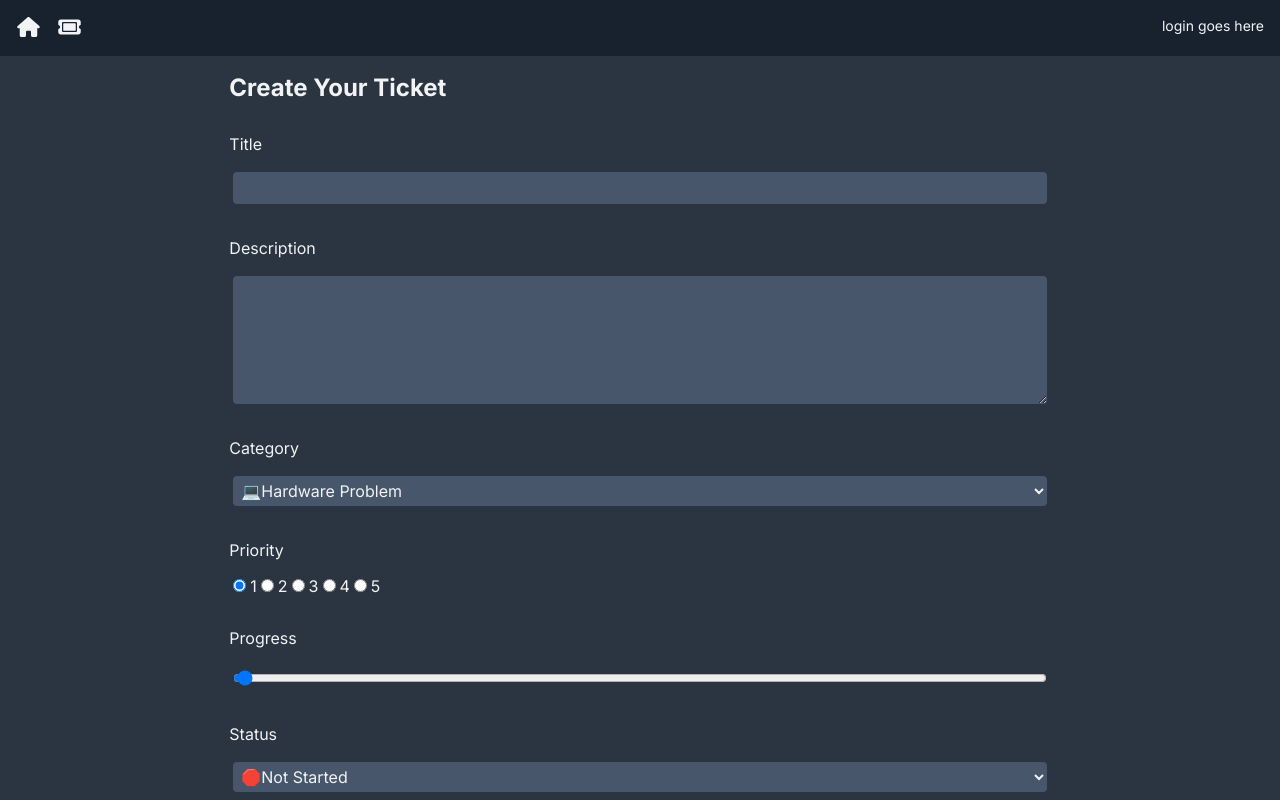
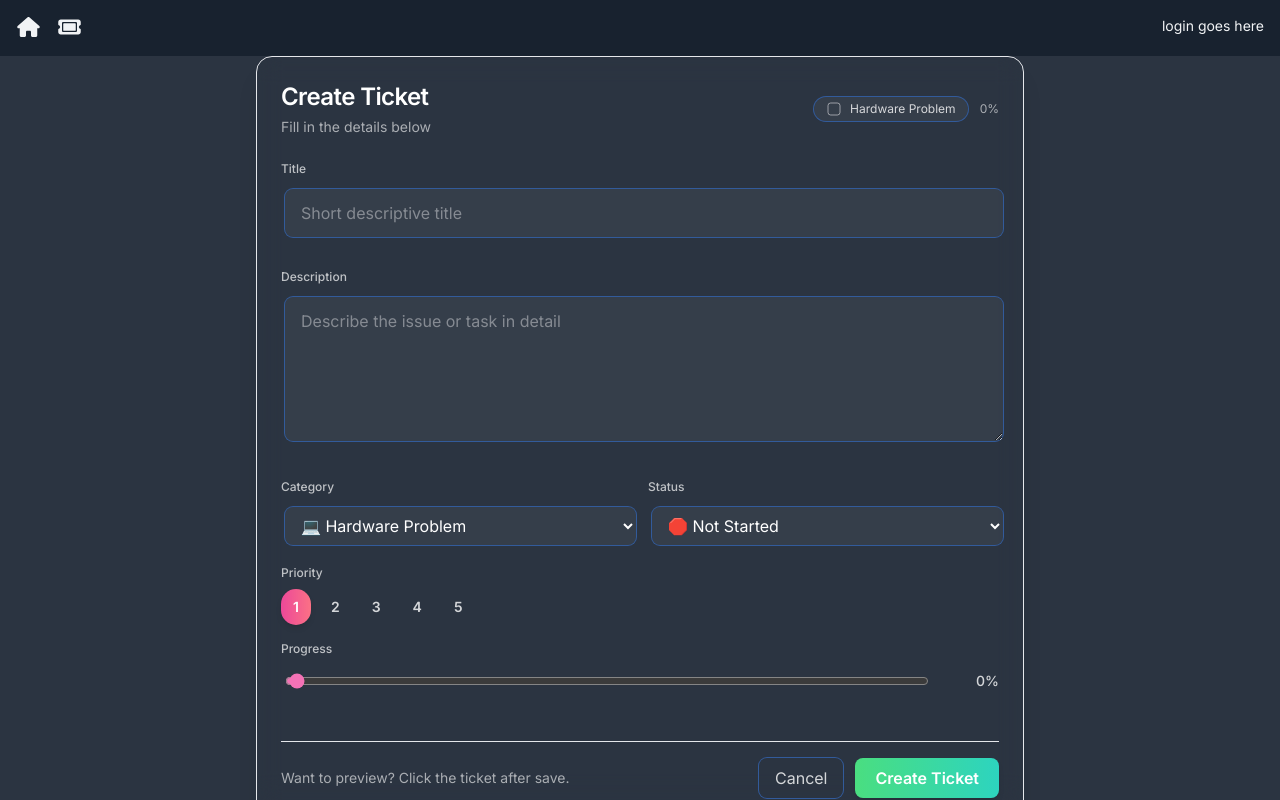
Before and after one commit to whyDoILoveThis/task-ticket-creator, a Next.js app: page /TicketPage/new in a window 1280 px wide. Built offline with nearby package versions, Linux system fonts and the light colour scheme.

Commit message:
Update TicketForm.jsx

```diff
--- a/app/(components)/TicketForm.jsx
+++ b/app/(components)/TicketForm.jsx
@@ -1,62 +1,16 @@
 "use client";
 
+import React, { useState } from "react";
 import { useRouter } from "next/navigation";
-import React, { useState } from "react";
 import SpinnyLoader from "./SpinnyLoader";
+
 const TicketForm = ({ ticket }) => {
+  const router = useRouter();
   const [isLoading, setIsLoading] = useState(false);
 
-  const EDITMODE = ticket._id === "new" ? false : true;
+  const EDITMODE = ticket && ticket._id !== "new";
 
-  const router = useRouter();
-
-  const handleChange = (e) => {
-    const value = e.target.value;
-    const name = e.target.name;
-
-    setFormData((preState) => ({
-      ...preState,
-      [name]: value,
-    }));
-  };
-
-  const handleSubmit = async (e) => {
-    console.log("📃form submit being handled");
-    setIsLoading(true);
-    e.preventDefault();
-
-    if (EDITMODE) {
-      const res = await fetch(`/api/Tickets/${ticket._id}`, {
-        method: "PUT",
-        body: JSON.stringify({ formData }),
-        "content-type": "application/json",
-      });
-      console.log("✔👍response PUT ok");
-
-      if (!res.ok) {
-        throw new Error("❌failed to update Ticket!!!!");
-      }
-
-      router.push("/");
-      router.refresh();
-    } else {
-      setIsLoading(true);
-      const res = await fetch("/api/Tickets", {
-        method: "POST",
-        body: JSON.stringify({ formData }),
-        "content-type": "application/json",
-      });
-      console.log("✔👍response POST ok");
-
-      if (!res.ok) {
-        throw new Error("❌failed to create Ticket!!!!");
-      }
-
-      router.push("/");
-      router.refresh();
-    }
-  };
-
+  // starting data (filled with ticket when editing)
   const startingTicketData = {
     title: "",
     description: "",
@@ -67,138 +21,209 @@ const TicketForm = ({ ticket }) => {
   };
 
   if (EDITMODE) {
-    startingTicketData["title"] = ticket.title;
-    startingTicketData["description"] = ticket.description;
-    startingTicketData["priority"] = ticket.priority;
-    startingTicketData["progress"] = ticket.progress;
-    startingTicketData["status"] = ticket.status;
-    startingTicketData["category"] = ticket.category;
+    startingTicketData.title = ticket.title || "";
+    startingTicketData.description = ticket.description || "";
+    startingTicketData.priority = ticket.priority ?? 1;
+    startingTicketData.progress = ticket.progress ?? 0;
+    startingTicketData.status = ticket.status || "not started";
+    startingTicketData.category = ticket.category || "Hardware Problem";
   }
+
   const [formData, setFormData] = useState(startingTicketData);
 
-  return isLoading ? (
-    <div className="flex justify-center items-center size-full">
-      <SpinnyLoader />
+  const handleChange = (e) => {
+    const { name, value, type } = e.target;
+    const parsedValue = type === "number" ? Number(value) : value;
+    setFormData((prev) => ({ ...prev, [name]: parsedValue }));
+  };
+
+  const setPriority = (n) => {
+    setFormData((prev) => ({ ...prev, priority: n }));
+  };
+
+  const handleSubmit = async (e) => {
+    e.preventDefault();
+    setIsLoading(true);
+
+    try {
+      const url = EDITMODE ? `/api/Tickets/${ticket._id}` : "/api/Tickets";
+      const method = EDITMODE ? "PUT" : "POST";
+
+      const res = await fetch(url, {
+        method,
+        headers: { "Content-Type": "application/json" },
+        body: JSON.stringify({ formData }),
+      });
+
+      if (!res.ok) {
+        const errText = await res.text().catch(() => "");
+        throw new Error(`Request failed: ${res.status} ${errText}`);
+      }
+
+      // success -> navigate home and refresh
+      router.push("/");
+      router.refresh();
+    } catch (err) {
+      console.error("Ticket save error:", err);
+      // show a basic alert — replace with your own toast
+      alert("Failed to save ticket. Check console for details.");
+    } finally {
+      setIsLoading(false);
+    }
+  };
+
+  return (
+    <div className="w-full flex justify-center px-4">
+      <form
+        onSubmit={handleSubmit}
+        className="w-full max-w-3xl bg-gradient-to-br from-white/4 to-white/2 backdrop-blur-md border border-white/8 rounded-2xl p-6 shadow-xl"
+      >
+        {/* Header */}
+        <div className="flex items-center justify-between mb-6">
+          <div>
+            <h2 className="text-2xl font-semibold text-white tracking-tight">
+              {EDITMODE ? "Update Ticket" : "Create Ticket"}
+            </h2>
+            <p className="text-sm text-white/60 mt-1">
+              {EDITMODE ? `Editing: ${ticket.title}` : "Fill in the details below"}
+            </p>
           </div>
-  ) : (
-    <div className="flex justify-center mb-32">
-      <form
-        className="flex flex-col gap-3 w-2/3 "
-        method="post"
-        onSubmit={handleSubmit}
-      >
-        <h3>
-          {EDITMODE ? (
-            <span className="text-orange-300">
-              <span className="text-green-400">
-                UPDATE:
-                <br />
+
+          <div className="flex items-center gap-3">
+            <span className="inline-flex items-center gap-2 px-3 py-1 rounded-full bg-white/5 text-xs text-white/80 ring-1 ring-white/6">
+              <svg className="w-4 h-4 opacity-80" viewBox="0 0 24 24" fill="none">
+                <path d="M3 7a4 4 0 014-4h10a4 4 0 014 4v10a4 4 0 01-4 4H7a4 4 0 01-4-4V7z" stroke="currentColor" strokeWidth="1.2" />
+              </svg>
+              {formData.category}
             </span>
-              {ticket.title}
-            </span>
-          ) : (
-            "Create Your Ticket"
-          )}
-        </h3>
-        <label>Title</label>
+            <div className="text-xs text-white/60">{formData.progress}%</div>
+          </div>
+        </div>
+
+        {/* Title */}
+        <label className="block text-xs font-medium text-white/70 mb-2">Title</label>
         <input
-          id="title"
           name="title"
-          type="text"
+          value={formData.title}
           onChange={handleChange}
-          required={true}
-          value={formData.title}
-        />
-        <label>Description</label>
-        <textarea
-          id="description"
-          name="description"
-          onChange={handleChange}
-          required={true}
-          value={formData.description}
-          rows={5}
+          required
+          className="w-full mb-4 px-4 py-3 rounded-lg bg-white/5 ring-1 ring-white/6 text-white placeholder-white/40 focus:outline-none focus:ring-2 focus:ring-white/10"
+          placeholder="Short descriptive title"
         />
 
-        <label>Category</label>
+        {/* Description */}
+        <label className="block text-xs font-medium text-white/70 mb-2">Description</label>
+        <textarea
+          name="description"
+          value={formData.description}
+          onChange={handleChange}
+          rows={5}
+          required
+          className="w-full mb-4 px-4 py-3 rounded-lg bg-white/5 ring-1 ring-white/6 text-white placeholder-white/40 focus:outline-none focus:ring-2 focus:ring-white/10"
+          placeholder="Describe the issue or task in detail"
+        />
+
+        <div className="grid grid-cols-1 md:grid-cols-2 gap-4 mb-4">
+          {/* Category */}
+          <div>
+            <label className="block text-xs font-medium text-white/70 mb-2">Category</label>
             <select
               name="category"
               value={formData.category}
               onChange={handleChange}
+              className="w-full px-3 py-2 rounded-lg bg-white/5 ring-1 ring-white/6 text-white focus:outline-none"
             >
-          <option value="Hardware Problem">💻Hardware Problem</option>
-          <option value="Software Problem">👨‍💻Software Problem</option>
-          <option value="Project">⛏️Project</option>
+              <option>💻 Hardware Problem</option>
+              <option>🧑‍💻 Software Problem</option>
+              <option>⛏️ Project</option>
             </select>
-        <label>Priority</label>
+          </div>
+
+          {/* Status */}
           <div>
+            <label className="block text-xs font-medium text-white/70 mb-2">Status</label>
+            <select
+              name="status"
+              value={formData.status}
+              onChange={handleChange}
+              className="w-full px-3 py-2 rounded-lg bg-white/5 ring-1 ring-white/6 text-white focus:outline-none"
+            >
+              <option value="not started">🛑 Not Started</option>
+              <option value="started">🏃‍♂️ Started</option>
+              <option value="done">🎉 Done</option>
+            </select>
+          </div>
+        </div>
+
+        {/* Priority pills */}
+        <div className="mb-4">
+          <label className="block text-xs font-medium text-white/70 mb-2">Priority</label>
+          <div className="inline-flex gap-2">
+            {[1, 2, 3, 4, 5].map((n) => {
+              const selected = formData.priority === n;
+              return (
+                <button
+                  key={n}
+                  type="button"
+                  onClick={() => setPriority(n)}
+                  className={`px-3 py-2 rounded-full text-sm font-semibold transition-all
+                    ${selected ? "bg-gradient-to-r from-pink-500 to-rose-400 text-white shadow-md" : "bg-white/3 text-white/80 hover:scale-[1.02]"}`}
+                >
+                  {n}
+                </button>
+              );
+            })}
+          </div>
+        </div>
+
+        {/* Progress */}
+        <div className="mb-6">
+          <label className="block text-xs font-medium text-white/70 mb-2">Progress</label>
+
+          <div className="flex items-center gap-4">
             <input
-            id="prority-1"
-            name="priority"
-            type="radio"
-            onChange={handleChange}
-            value={1}
-            checked={formData.priority == 1}
-          />
-          <label>1</label>
-          <input
-            id="prority-2"
-            name="priority"
-            type="radio"
-            onChange={handleChange}
-            value={2}
-            checked={formData.priority == 2}
-          />
-          <label>2</label>
-          <input
-            id="prority-3"
-            name="priority"
-            type="radio"
-            onChange={handleChange}
-            value={3}
-            checked={formData.priority == 3}
-          />
-          <label>3</label>
-          <input
-            id="prority-4"
-            name="priority"
-            type="radio"
-            onChange={handleChange}
-            value={4}
-            checked={formData.priority == 4}
-          />
-          <label>4</label>
-          <input
-            id="prority-5"
-            name="priority"
-            type="radio"
-            onChange={handleChange}
-            value={5}
-            checked={formData.priority == 5}
-          />
-          <label>5</label>
-        </div>
-        <label>Progress</label>
-        <input
-          type="range"
-          id="progress"
               name="progress"
               value={formData.progress}
+              onChange={handleChange}
+              type="range"
               min="0"
               max="100"
-          onChange={handleChange}
+              className="w-full accent-pink-400"
             />
-        <label>Status</label>
-        <select name="status" value={formData.status} onChange={handleChange}>
-          <option value="not started">🛑Not Started</option>
-          <option value="started">🏃‍♂️💨Started</option>
-          <option value="done">🤘🎉Done</option>
-        </select>
-        <div className="flex justify-center">
-          <input
+            <div className="w-14 text-right text-sm font-medium text-white/80">{formData.progress}%</div>
+          </div>
+
+          <div className="w-full h-2 bg-white/6 rounded-full mt-3 overflow-hidden">
+            <div
+              className="h-full rounded-full transition-all"
+              style={{ width: `${formData.progress}%`, background: "linear-gradient(90deg,#ff7aa2,#ffb36b)" }}
+            />
+          </div>
+        </div>
+
+        {/* Actions */}
+        <div className="pt-4 border-t border-white/6 flex items-center justify-between">
+          <div className="text-sm text-white/60">Want to preview? Click the ticket after save.</div>
+
+          <div className="flex items-center gap-3">
+            <button
+              type="button"
+              onClick={() => router.back()}
+              className="px-4 py-2 rounded-lg bg-transparent text-white/80 ring-1 ring-white/6 hover:bg-white/5 transition"
+            >
+              Cancel
+            </button>
+
+            <button
               type="submit"
-            className={`btn ${EDITMODE ? "btn-blu" : "btn-grn"} w-fit`}
-            value={EDITMODE ? "UPDATE" : "Create Ticket"}
-          />
+              disabled={isLoading}
+              className={`px-5 py-2 rounded-lg text-white font-semibold transition
+                ${EDITMODE ? "bg-gradient-to-r from-cyan-500 to-blue-500" : "bg-gradient-to-r from-green-400 to-teal-400"}
+                ${isLoading ? "opacity-70 cursor-not-allowed" : "shadow-md"}`}
+            >
+              {isLoading ? <span className="flex items-center gap-2"><SpinnyLoader /> Saving...</span> : (EDITMODE ? "Update Ticket" : "Create Ticket")}
+            </button>
+          </div>
         </div>
       </form>
     </div>
```
Lines whose indentation alone changed are shown as unchanged.
